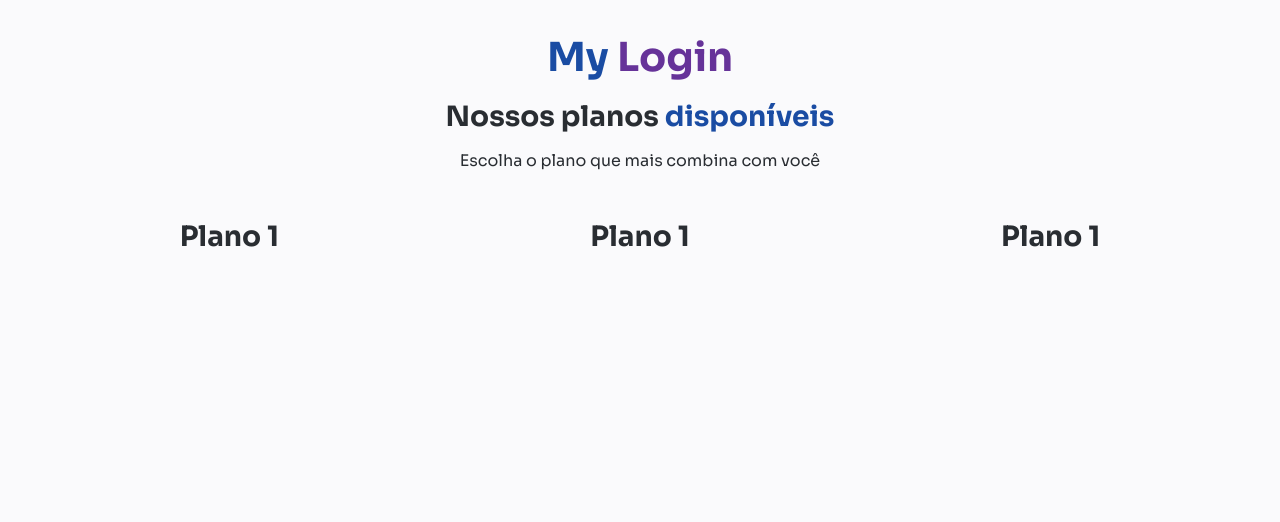
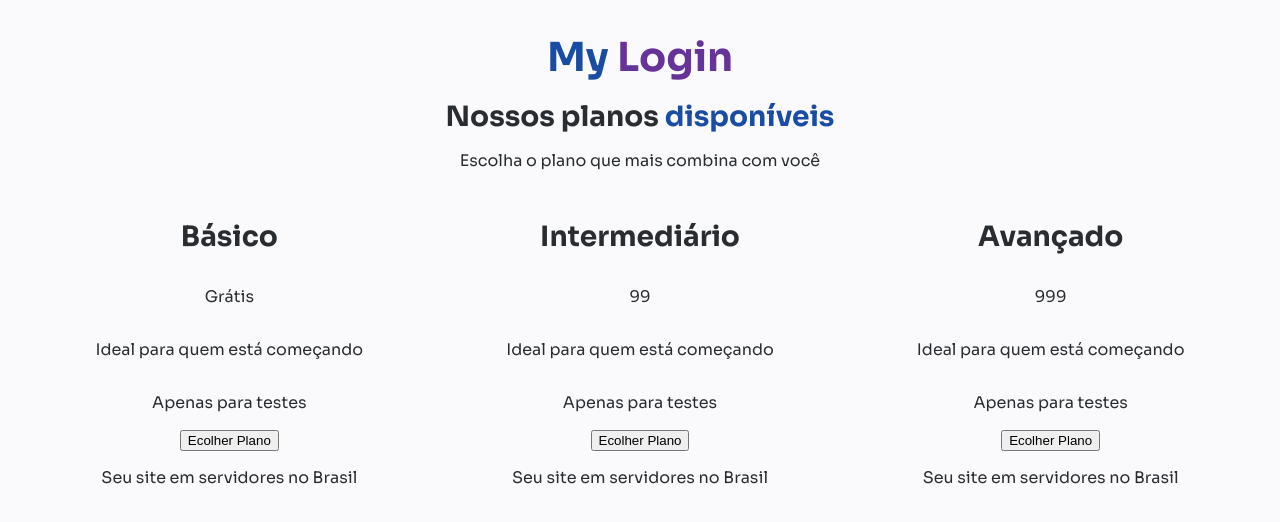
Before and after one commit to yansilva89/my-login, a Nuxt app: page /plan in a window 1280 px wide. Shown: the top 522 px of the page. Built offline with nearby package versions, Linux system fonts and the light colour scheme.

Commit message:
Define Plans - Dynamic Components - Without custom css

```diff
--- a/components/CardPlan.vue
+++ b/components/CardPlan.vue
@@ -1,11 +1,40 @@
 <template>
   <div class="card">
-    <h1 class="title">Plano 1</h1>
+    <h1 class="title">{{ title }}</h1>
+    <p class="price">{{ price || 'Grátis' }}</p>
+    <p class="description">{{ description }}</p>
+    <p class="comment">{{ comment }}</p>
+    <div>
+      <button
+        class="btn-plan"
+        @click="$emit('select-plan')"
+      >
+        Ecolher Plano
+      </button>
+    </div>
+    <p class="location">Seu site em servidores no {{ countries[country || 'br'] }}</p>
+    <!-- <ul class="benefits">
+      <li v-for="benefit in " :key="benefit">{{ benefit }}</li>
+    </ul> -->
   </div>
 </template>
 
 <script setup lang="ts">
+defineProps<{
+  title: string
+  description: string
+  comment?: string
+  price?: number
+  country?: 'br' | 'usa'
+  benefits?: string[]
+}>()
 
+defineEmits(['select-plan'])
+
+const countries = {
+  br: 'Brasil',
+  usa: 'Estados Unidos'
+}
 </script>
 
 <style lang="scss" scoped>
--- a/pages/plan.vue
+++ b/pages/plan.vue
@@ -9,16 +9,78 @@
       <p class="text">Escolha o plano que mais combina com você</p>
     </div>
     <div class="plan">
-      <CardPlan />
-      <CardPlan />
-      <CardPlan />
+      <CardPlan
+        v-for="plan in thePlans"
+        :key="plan.id"
+        :title="plan.title"
+        :description="plan.description"
+        :comment="plan.comment"
+        :price="plan.price"
+        :country="plan.country"
+        :benefits="plan.benefits"
+        @select-plan="selectedPlan = plan.id"
+      />
     </div>
   </div>
 </template>
 
 <script lang="ts" setup>
+import { ref } from 'vue'
+const selectedPlan = ref(0)
 
-const selectedPlan = ref(0)
+interface planInterface {
+  id: number
+  title: string
+  description: string
+  comment?: string
+  price?: number
+  country?: 'br' | 'usa'
+  benefits?: string[]
+}
+const thePlans = ref<planInterface[]>([{
+  id: 1,
+  title: 'Básico',
+  description: 'Ideal para quem está começando',
+  comment: 'Apenas para testes',
+  price: 0,
+  country: 'br',
+  benefits: [
+    '1 usuário',
+    '1 site',
+    '1 GB de armazenamento',
+    '1 GB de tráfego',
+    'Suporte básico'
+  ]
+}, {
+  id: 2,
+  title: 'Intermediário',
+  description: 'Ideal para quem está começando',
+  comment: 'Apenas para testes',
+  price: 99,
+  country: 'br',
+  benefits: [
+    '1 usuário',
+    '1 site',
+    '1 GB de armazenamento',
+    '1 GB de tráfego',
+    'Suporte básico'
+  ]
+}, {
+  id: 3,
+  title: 'Avançado',
+  description: 'Ideal para quem está começando',
+  comment: 'Apenas para testes',
+  price: 999,
+  country: 'br',
+  benefits: [
+    '1 usuário',
+    '1 site',
+    '1 GB de armazenamento',
+    '1 GB de tráfego',
+    'Suporte básico'
+  ]
+}])
+
 </script>
 <style lang="scss" scoped>
 .plan {
```
